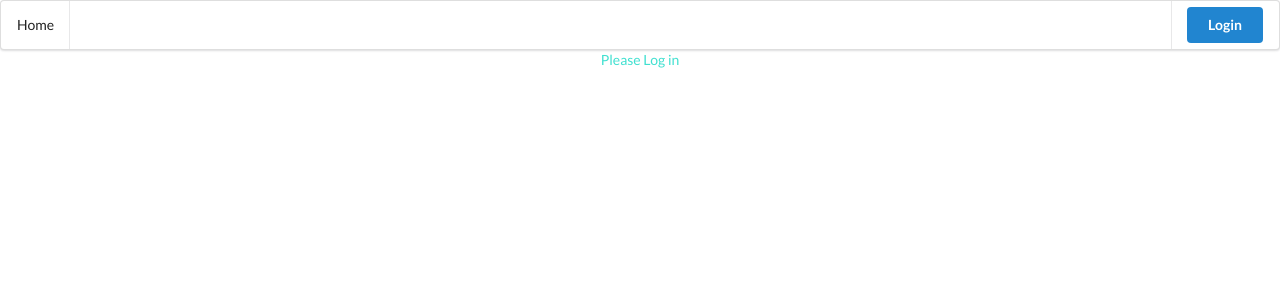
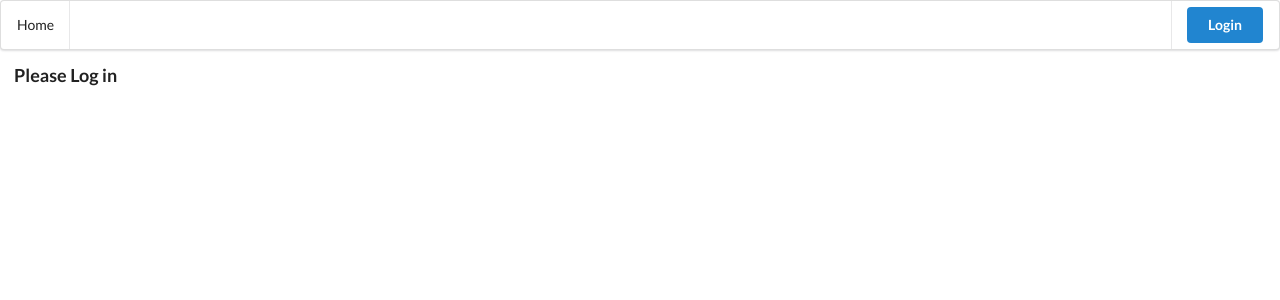
Before and after one commit to Douglas-J-Johnson/rpi-sprinkler-controller-client, a Vue app: page / in a window 1280 px wide. Shown: the top 300 px of the page. Built offline with nearby package versions, Linux system fonts and the light colour scheme.

Commit message:
complete basic main page setup

```diff
--- a/src/App.vue
+++ b/src/App.vue
@@ -20,8 +20,5 @@ export default {
 </script>
 
 <style>
-#app {
-  text-align: center;
-  color: turquoise;
-}
+  #app { }
 </style>
--- a/src/components/Home.vue
+++ b/src/components/Home.vue
@@ -1,7 +1,11 @@
 <template>
     <div id="home">
-        <div v-if="!isLoggedIn">Please Log in</div>
-        <div v-else>You are logged in!</div>
+        <div v-if="!isLoggedIn">
+            <h3>Please Log in</h3>
+        </div>
+        <div v-else>
+            <h3>You are logged in!</h3>
+        </div>
     </div>
 </template>
 
@@ -17,5 +21,7 @@ export default {
 </script>
 
 <style scoped>
-    #home { }
+    #home {
+        padding: 1rem;
+    }
 </style>
```
